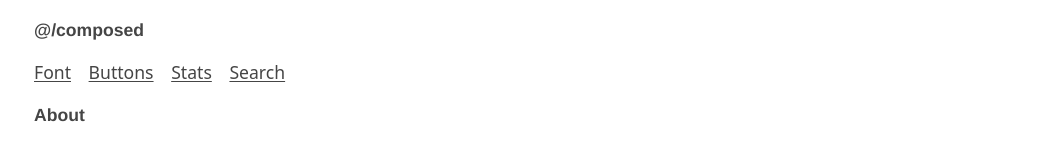
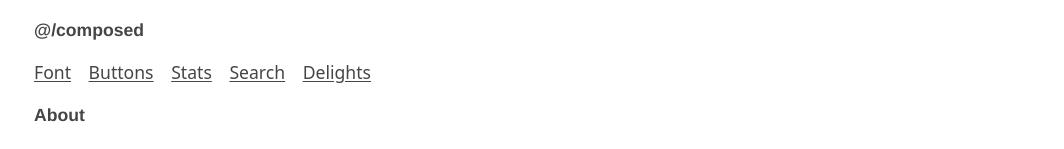
Before and after one commit to polmoneys/write-interfaces, a Next.js app: page / in a window 1280 px wide. Shown: the part 1672-1821 px from the top of the page, without its empty margins (36-1100 px from the left). Built offline with nearby package versions, Linux system fonts and the light colour scheme.

Commit message:
💐 Improve demos

```diff
--- a/pages/index.tsx
+++ b/pages/index.tsx
@@ -80,6 +80,7 @@ export default function Home() {
                     <Link to="/packages/buttons">Buttons</Link>
                     <Link to="/packages/stat">Stats</Link>
                     <Link to="/features/search">Search</Link>
+                    <Link to="/features/delight">Delights</Link>
                 </GridFlex>
                 <SpacerParagraph />
                 <HelveticaNeueBold> About </HelveticaNeueBold>
```
